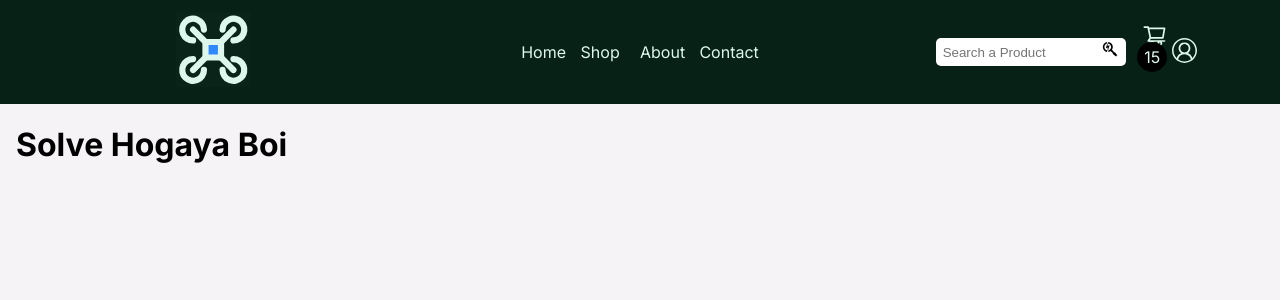
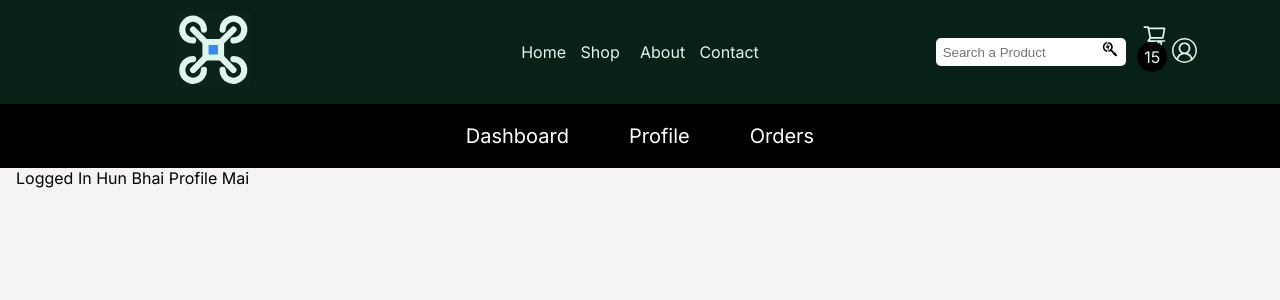
Before and after one commit to Shub3am/RoboNov, a Next.js app: page /dashboard/profile in a window 1280 px wide. Shown: the top 300 px of the page. Built offline with nearby package versions, Linux system fonts and the light colour scheme; no server answers; sample sign-in values are in the browser's storage.

Commit message:
Dashboard Styling Done

```diff
--- a/src/app/dashboard/Header.tsx
+++ b/src/app/dashboard/Header.tsx
@@ -1,20 +1,17 @@
-"use client";
-import { redirect } from "next/navigation";
-import { useSession } from "next-auth/react";
-import { useRouter } from "next/navigation";
+import Link from "next/link";
 import styles from "./dashboard.module.css";
-export default function Account({ currentState }: { currentState: Function }) {
-  const { data: Session, status } = useSession();
-
-  if (status == "authenticated") {
-    return (
-      <div className={styles.sideBarMenu}>
-        <li>Dashboard</li>
-        <li>Profile</li>
-        <li>Orders</li>
-      </div>
-    );
-  } else {
-    redirect("/auth");
-  }
+export default function Account() {
+  return (
+    <div className={styles.sideBarMenu}>
+      <li>
+        <Link href="/dashboard">Dashboard</Link>
+      </li>
+      <li>
+        <Link href="/dashboard/profile">Profile</Link>
+      </li>
+      <li>
+        <Link href="/dashboard/orders">Orders</Link>
+      </li>
+    </div>
+  );
 }
--- a/src/app/dashboard/dashboard.module.css
+++ b/src/app/dashboard/dashboard.module.css
@@ -14,9 +14,25 @@
   font-size: 1.25em;
   list-style: none;
   padding: 1em 1.5em;
-  background: black;
-  border-bottom: 1px solid white;
   color: white;
+}
+.sideBarMenu a {
+  color: white;
+  text-decoration: none;
+}
+.sideBarMenu li:hover {
+  background: #084887;
+  color: #f7f5fb;
+  animation: fade 0.2s linear;
+}
+
+@keyframes fade {
+  0% {
+    background: black;
+  }
+  100% {
+    background: #084887;
+  }
 }
 .content {
   margin: 0 1em;
--- a/src/app/dashboard/layout.tsx
+++ b/src/app/dashboard/layout.tsx
@@ -1,14 +1,12 @@
 import styles from "./dashboard.module.css";
 import Header from "./Header";
-export default function Layout(props: {
-  children: React.ReactNode;
-  profile: React.ReactNode;
-  orders: React.ReactNode;
-}) {
+export default function Layout(props: { children: React.ReactNode }) {
   return (
     <>
       <div className={styles.container}>
-        <div>{Header}</div>
+        <div>
+          <Header />
+        </div>
         <div className={styles.content}>{props.children}</div>
       </div>
     </>
--- a/src/app/dashboard/profile/page.tsx
+++ b/src/app/dashboard/profile/page.tsx
@@ -1,3 +1,15 @@
+"use client";
+import { useSession } from "next-auth/react";
+import { redirect } from "next/navigation";
+import styles from "./dashboard.module.css";
+
 export default function Profile() {
-  return <h1>Solve Hogaya Boi</h1>;
+  const { data: Session, status } = useSession();
+
+  if (status == "authenticated") {
+    console.log(status, "status");
+    return <div>Logged In Hun Bhai Profile Mai</div>;
+  } else {
+    redirect("/auth");
+  }
 }
```
Also changed, not shown: src/app/dashboard/page.tsx (+13 -1 lines).
